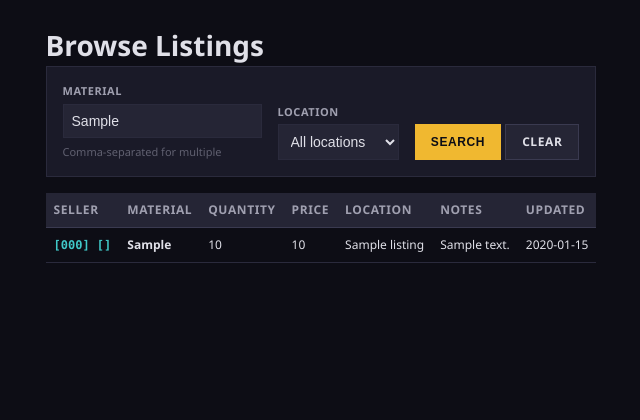
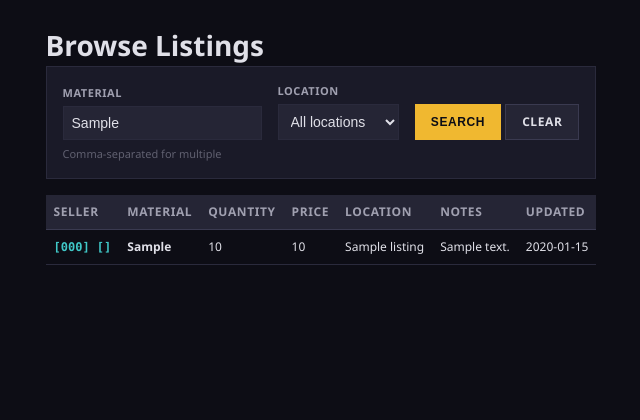
Before and after one commit to Zillatron27/PrUnderground, a Python web app: template app/templates/listings/browse.html in a window 1280 px wide. Shown: the part 49-469 px from the top of the page, without its empty margins (319-959 px from the left). Run offline with Jinja, Linux system fonts and the light colour scheme; the template is opened without the code that fills it: most values are stand-ins (such as "Sample title", 1, 10 or a date in 2020); some libraries are stand-ins or nearby versions.

Commit message:
Fix browse page filter alignment and update roadmap
- Fix CSS alignment for material/location/search filter row
- Add placeholder elements to ensure consistent heights
- Update roadmap: multi-part listings, Discord integration, custom copy templates

Co-Authored-By: Claude Opus 4.5 <noreply@anthropic.com>

```diff
--- a/app/static/css/style.css
+++ b/app/static/css/style.css
@@ -933,6 +933,10 @@ body.loading #global-spinner::after {
 .filter-actions {
     display: flex;
     gap: var(--space-xs);
+}
+
+.filter-actions-group {
+    flex: 0 0 auto;
 }
 
 /* ========================================
--- a/app/templates/listings/browse.html
+++ b/app/templates/listings/browse.html
@@ -27,12 +27,17 @@
                     </option>
                     {% endfor %}
                 </select>
+                <span class="help-text">&nbsp;</span>
             </div>
-            <div class="filter-actions">
-                <button type="submit" class="btn btn-primary">Search</button>
-                {% if filter_material or filter_location %}
-                <a href="/listings" class="btn btn-secondary">Clear</a>
-                {% endif %}
+            <div class="filter-group filter-actions-group">
+                <label>&nbsp;</label>
+                <div class="filter-actions">
+                    <button type="submit" class="btn btn-primary">Search</button>
+                    {% if filter_material or filter_location %}
+                    <a href="/listings" class="btn btn-secondary">Clear</a>
+                    {% endif %}
+                </div>
+                <span class="help-text">&nbsp;</span>
             </div>
         </div>
     </form>
```
Also changed, not shown: README.md.
